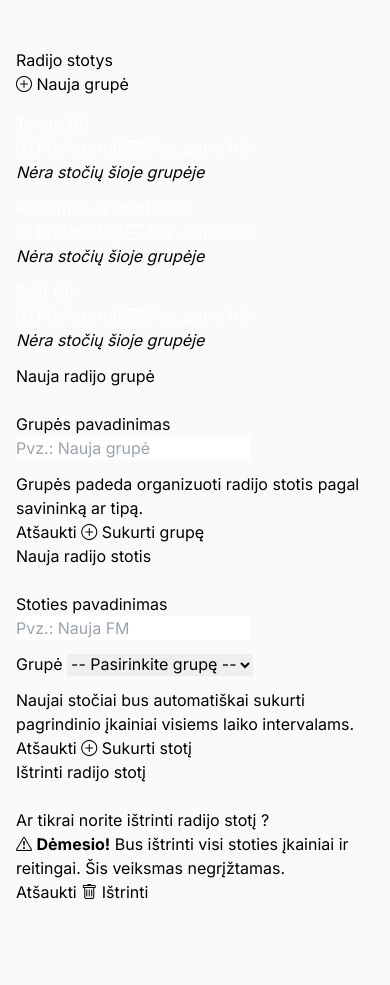
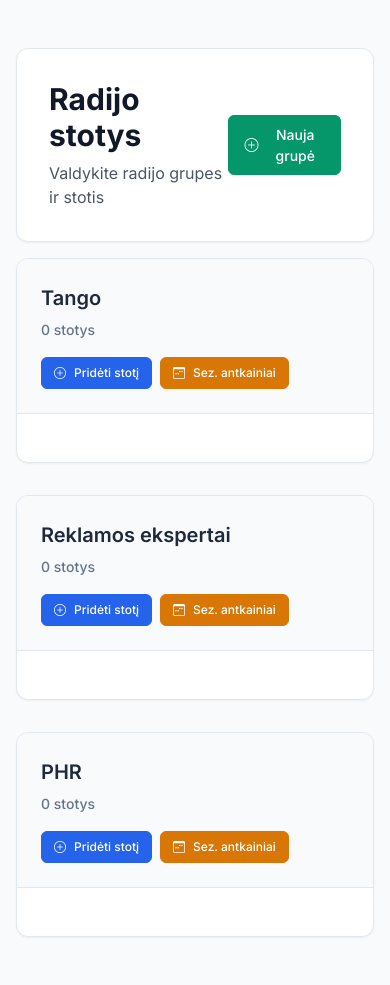
Before and after one commit to Vainius2002/radio-planning, a Flask app: page /stations in a window 390 px wide. Shown: the part 64-1049 px from the top of the page. Before the commit the page ends 963 px from the top, so only its background shows below. Run offline with Flask 3, Linux system fonts and the light colour scheme; some libraries are stand-ins or nearby versions.

Commit message:
Added style to /stations

```diff
--- a/app/templates/stations.html
+++ b/app/templates/stations.html
@@ -3,232 +3,376 @@
 {% block title %}Radijo stotys - Radio Planning{% endblock %}
 
 {% block content %}
-<div class="row">
-    <div class="col-12">
-        <div class="d-flex justify-content-between align-items-center mb-4">
-            <h1>Radijo stotys</h1>
+<div class="container-fluid p-0">
+    <!-- Page Header -->
+    <div class="dashboard-header mb-4">
+        <div class="header-content">
+            <div class="flex justify-between items-center">
                 <div>
-                <button class="btn btn-success" data-bs-toggle="modal" data-bs-target="#addGroupModal">
-                    <i class="bi bi-plus-circle"></i> Nauja grupė
+                    <h1 class="text-3xl font-bold text-gray-900 mb-2">Radijo stotys</h1>
+                    <p class="text-gray-600">Valdykite radijo grupes ir stotis</p>
+                </div>
+                <button class="btn-professional btn-success" disabled>
+                    <i class="bi bi-plus-circle"></i>
+                    <span>Nauja grupė</span>
                 </button>
             </div>
         </div>
     </div>
+
+    <!-- Groups Grid -->
+    {% if groups %}
+    <div class="groups-grid">
+        {% for group in groups %}
+        <div class="group-card">
+            <div class="group-header">
+                <div class="group-title">
+                    <h3>{{ group.name }}</h3>
+                    <span class="group-count">{{ group.stations.count() }} stotys</span>
                 </div>
-
-<div class="row">
-    {% for group in groups %}
-    <div class="col-md-4 mb-3">
-        <div class="card">
-            <div class="card-header bg-primary text-white">
-                <div class="d-flex justify-content-between align-items-center">
-                    <h5 class="mb-0">{{ group.name }} ({{ group.stations.count() }})</h5>
-                    <div class="btn-group">
-                        <button class="btn btn-light btn-sm add-station-to-group"
-                                data-group-id="{{ group.id }}"
-                                data-group-name="{{ group.name }}">
-                            <i class="bi bi-plus-circle"></i> Pridėti stotį
+                <div class="group-actions">
+                    <button class="btn-professional btn-primary btn-sm " disabled>
+                        <i class="bi bi-plus-circle"></i>
+                        <span>Pridėti stotį</span>
                     </button>
                     <a href="{{ url_for('main.group_seasonal_adjustments', group_id=group.id) }}"
-                           class="btn btn-warning btn-sm"
+                       class="btn-professional btn-warning btn-sm"
                        title="Sez. antkainiai">
-                            <i class="bi bi-calendar3-week"></i> Sez. antkainiai
+                        <i class="bi bi-calendar3-week"></i>
+                        <span>Sez. antkainiai</span>
                     </a>
                 </div>
             </div>
+
+            <div class="stations-container">
+                {% if group.stations %}
+                    {% for station in group.stations %}
+                    <div class="station-item">
+                        <div class="station-info">
+                            <h4 class="station-name">{{ station.name }}</h4>
                         </div>
-            <div class="card-body">
-                <ul class="list-group list-group-flush">
-                    {% for station in group.stations %}
-                    <li class="list-group-item d-flex justify-content-between align-items-center">
-                        {{ station.name }}
-                        <div class="btn-group btn-group-sm">
+                        <div class="station-actions">
                             <a href="{{ url_for('main.station_prices', station_id=station.id) }}"
-                               class="btn btn-outline-info btn-sm" title="Peržiūrėti reitingus">
-                                Reitingai
+                               class="btn-professional btn-info btn-sm" title="Peržiūrėti reitingus">
+                                <i class="bi bi-bar-chart"></i>
+                                <span>Reitingai</span>
                             </a>
                             <a href="{{ url_for('main.station_pricing', station_id=station.id) }}"
-                               class="btn btn-outline-success btn-sm" title="Peržiūrėti įkainius">
-                                Įkainiai
+                               class="btn-professional btn-success btn-sm" title="Peržiūrėti įkainius">
+                                <i class="bi bi-currency-euro"></i>
+                                <span>Įkainiai</span>
                             </a>
-                            <button class="btn btn-outline-danger btn-sm delete-station"
-                                    data-station-id="{{ station.id }}"
-                                    data-station-name="{{ station.name }}"
-                                    title="Ištrinti stotį">
+                            <button class="btn-professional btn-danger btn-sm " disabled>
                                 <i class="bi bi-trash"></i>
                             </button>
                         </div>
-                    </li>
+                    </div>
+                    {% endfor %}
                 {% else %}
-                    <li class="list-group-item text-muted">
-                        <em>Nėra stočių šioje grupėje</em>
-                    </li>
-                    {% endfor %}
-                </ul>
+                    <div class="empty-stations">
+                        <div class="empty-icon">
+                            <i class="bi bi-broadcast"></i>
                         </div>
+                        <p>Nėra stočių šioje grupėje</p>
                     </div>
-    </div>
-    {% else %}
-    <div class="col-12">
-        <div class="alert alert-info">
-            <i class="bi bi-info-circle"></i>
-            Nėra sukurtų radijo grupių. Sukurkite pirmą grupę ir pradėkite pridėti radijo stotis.
+                {% endif %}
             </div>
         </div>
         {% endfor %}
     </div>
-
-<!-- Add Group Modal -->
-<div class="modal fade" id="addGroupModal" tabindex="-1">
-    <div class="modal-dialog">
-        <div class="modal-content">
-            <div class="modal-header">
-                <h5 class="modal-title">Nauja radijo grupė</h5>
-                <button type="button" class="btn-close" data-bs-dismiss="modal"></button>
+    {% else %}
+    <div class="empty-state">
+        <div class="empty-icon">
+            <i class="bi bi-people"></i>
         </div>
-            <form action="{{ url_for('main.add_group') }}" method="POST">
-                <div class="modal-body">
-                    <div class="mb-3">
-                        <label for="group_name" class="form-label">Grupės pavadinimas</label>
-                        <input type="text" class="form-control" id="group_name" name="group_name"
-                               placeholder="Pvz.: Nauja grupė" required>
-                    </div>
-                    <div class="text-muted small">
-                        Grupės padeda organizuoti radijo stotis pagal savininką ar tipą.
-                    </div>
-                </div>
-                <div class="modal-footer">
-                    <button type="button" class="btn btn-secondary" data-bs-dismiss="modal">Atšaukti</button>
-                    <button type="submit" class="btn btn-success">
-                        <i class="bi bi-plus-circle"></i> Sukurti grupę
+        <div class="empty-content">
+            <h4>Nėra sukurtų radijo grupių</h4>
+            <p>Sukurkite pirmą grupę ir pradėkite pridėti radijo stotis</p>
+            <div class="mt-4">
+                <button class="btn-professional btn-success" disabled>
+                    <i class="bi bi-plus-circle"></i>
+                    <span>Sukurti pirmą grupę</span>
                 </button>
-                </div>
-            </form>
             </div>
         </div>
     </div>
-
-<!-- Add Station Modal -->
-<div class="modal fade" id="addStationModal" tabindex="-1">
-    <div class="modal-dialog">
-        <div class="modal-content">
-            <div class="modal-header">
-                <h5 class="modal-title">Nauja radijo stotis</h5>
-                <button type="button" class="btn-close" data-bs-dismiss="modal"></button>
-            </div>
-            <form action="{{ url_for('main.add_station') }}" method="POST">
-                <div class="modal-body">
-                    <div class="mb-3">
-                        <label for="station_name" class="form-label">Stoties pavadinimas</label>
-                        <input type="text" class="form-control" id="station_name" name="station_name"
-                               placeholder="Pvz.: Nauja FM" required>
-                    </div>
-                    <div class="mb-3" id="group_selection_div">
-                        <label for="group_id" class="form-label">Grupė</label>
-                        <select class="form-select" id="group_id" name="group_id" required>
-                            <option value="">-- Pasirinkite grupę --</option>
-                            {% for group in groups %}
-                            <option value="{{ group.id }}">{{ group.name }}</option>
-                            {% endfor %}
-                        </select>
-                    </div>
-                    <input type="hidden" id="selected_group_id" name="selected_group_id" value="">
-                    {% if not groups %}
-                    <div class="alert alert-warning">
-                        <i class="bi bi-exclamation-triangle"></i>
-                        Pirmiausia sukurkite bent vieną radijo grupę.
-                    </div>
     {% endif %}
-                    <div class="text-muted small">
-                        Naujai stočiai bus automatiškai sukurti pagrindinio įkainiai visiems laiko intervalams.
-                    </div>
-                </div>
-                <div class="modal-footer">
-                    <button type="button" class="btn btn-secondary" data-bs-dismiss="modal">Atšaukti</button>
-                    <button type="submit" class="btn btn-primary" {{ 'disabled' if not groups }}>
-                        <i class="bi bi-plus-circle"></i> Sukurti stotį
-                    </button>
-                </div>
-            </form>
-        </div>
-    </div>
 </div>
 
-<!-- Delete Confirmation Modal -->
-<div class="modal fade" id="deleteStationModal" tabindex="-1">
-    <div class="modal-dialog">
-        <div class="modal-content">
-            <div class="modal-header">
-                <h5 class="modal-title">Ištrinti radijo stotį</h5>
-                <button type="button" class="btn-close" data-bs-dismiss="modal"></button>
-            </div>
-            <div class="modal-body">
-                <p>Ar tikrai norite ištrinti radijo stotį <strong id="deleteStationName"></strong>?</p>
-                <div class="alert alert-warning">
-                    <i class="bi bi-exclamation-triangle"></i>
-                    <strong>Dėmesio!</strong> Bus ištrinti visi stoties įkainiai ir reitingai.
-                    Šis veiksmas negrįžtamas.
-                </div>
-            </div>
-            <div class="modal-footer">
-                <button type="button" class="btn btn-secondary" data-bs-dismiss="modal">Atšaukti</button>
-                <form id="deleteStationForm" method="POST" style="display: inline;">
-                    <button type="submit" class="btn btn-danger">
-                        <i class="bi bi-trash"></i> Ištrinti
-                    </button>
-                </form>
-            </div>
-        </div>
-    </div>
-</div>
+{% endblock %}
+
+{% block extra_css %}
+<style>
+/* Professional Styling - Same as dashboard */
+:root {
+    --primary-color: #2563eb;
+    --success-color: #059669;
+    --info-color: #0891b2;
+    --warning-color: #d97706;
+    --danger-color: #dc2626;
+    --background-light: #f8fafc;
+    --background-white: #ffffff;
+    --text-primary: #1e293b;
+    --text-secondary: #64748b;
+    --text-muted: #94a3b8;
+    --border-color: #e2e8f0;
+    --border-light: #f1f5f9;
+    --shadow-sm: 0 1px 2px 0 rgb(0 0 0 / 0.05);
+    --shadow-md: 0 4px 6px -1px rgb(0 0 0 / 0.1), 0 2px 4px -2px rgb(0 0 0 / 0.1);
+    --shadow-lg: 0 10px 15px -3px rgb(0 0 0 / 0.1), 0 4px 6px -4px rgb(0 0 0 / 0.1);
+    --radius-sm: 6px;
+    --radius-md: 8px;
+    --radius-lg: 12px;
+}
+
+/* Dashboard Header */
+.dashboard-header {
+    background: var(--background-white);
+    border: 1px solid var(--border-color);
+    border-radius: var(--radius-lg);
+    box-shadow: var(--shadow-sm);
+    padding: 2rem;
+    margin-bottom: 2rem;
+}
+
+/* Professional Buttons */
+.btn-professional {
+    display: inline-flex;
+    align-items: center;
+    gap: 0.5rem;
+    padding: 0.5rem 1rem;
+    border-radius: var(--radius-sm);
+    font-size: 0.875rem;
+    font-weight: 500;
+    text-decoration: none;
+    border: 1px solid transparent;
+    transition: all 0.2s ease;
+    cursor: pointer;
+}
+
+.btn-professional.btn-sm {
+    padding: 0.375rem 0.75rem;
+    font-size: 0.75rem;
+}
+
+.btn-professional.btn-primary {
+    background: var(--primary-color);
+    color: white;
+    border-color: var(--primary-color);
+}
+
+.btn-professional.btn-success {
+    background: var(--success-color);
+    color: white;
+    border-color: var(--success-color);
+}
+
+.btn-professional.btn-info {
+    background: var(--info-color);
+    color: white;
+    border-color: var(--info-color);
+}
+
+.btn-professional.btn-warning {
+    background: var(--warning-color);
+    color: white;
+    border-color: var(--warning-color);
+}
+
+.btn-professional.btn-danger {
+    background: var(--danger-color);
+    color: white;
+    border-color: var(--danger-color);
+}
+
+.btn-professional:hover {
+    transform: translateY(-1px);
+    box-shadow: var(--shadow-md);
+    opacity: 0.9;
+}
+
+/* Groups Grid */
+.groups-grid {
+    display: grid;
+    grid-template-columns: repeat(auto-fill, minmax(400px, 1fr));
+    gap: 2rem;
+}
+
+.group-card {
+    background: var(--background-white);
+    border: 1px solid var(--border-color);
+    border-radius: var(--radius-lg);
+    box-shadow: var(--shadow-sm);
+    overflow: hidden;
+    transition: all 0.2s ease;
+}
+
+.group-card:hover {
+    box-shadow: var(--shadow-md);
+    transform: translateY(-2px);
+}
+
+.group-header {
+    background: var(--background-light);
+    border-bottom: 1px solid var(--border-color);
+    padding: 1.5rem;
+    display: flex;
+    justify-content: space-between;
+    align-items: center;
+    flex-wrap: wrap;
+    gap: 1rem;
+}
+
+.group-title h3 {
+    font-size: 1.25rem;
+    font-weight: 600;
+    color: var(--text-primary);
+    margin: 0 0 0.25rem 0;
+}
+
+.group-count {
+    color: var(--text-secondary);
+    font-size: 0.875rem;
+    font-weight: 500;
+}
+
+.group-actions {
+    display: flex;
+    gap: 0.5rem;
+    flex-wrap: wrap;
+}
+
+.stations-container {
+    padding: 1.5rem;
+}
+
+.station-item {
+    display: flex;
+    justify-content: space-between;
+    align-items: center;
+    padding: 1rem 0;
+    border-bottom: 1px solid var(--border-light);
+    transition: all 0.2s ease;
+}
+
+.station-item:last-child {
+    border-bottom: none;
+}
+
+.station-item:hover {
+    background: var(--background-light);
+    margin: 0 -1.5rem;
+    padding-left: 1.5rem;
+    padding-right: 1.5rem;
+    border-radius: var(--radius-sm);
+}
+
+.station-name {
+    font-size: 1rem;
+    font-weight: 500;
+    color: var(--text-primary);
+    margin: 0;
+}
+
+.station-actions {
+    display: flex;
+    gap: 0.5rem;
+    flex-wrap: wrap;
+}
+
+.empty-stations {
+    display: flex;
+    flex-direction: column;
+    align-items: center;
+    justify-content: center;
+    padding: 2rem;
+    text-align: center;
+}
+
+.empty-stations .empty-icon {
+    width: 3rem;
+    height: 3rem;
+    border-radius: 50%;
+    background: var(--background-light);
+    display: flex;
+    align-items: center;
+    justify-content: center;
+    margin-bottom: 1rem;
+}
+
+.empty-stations .empty-icon i {
+    font-size: 1.5rem;
+    color: var(--text-muted);
+}
+
+.empty-stations p {
+    color: var(--text-muted);
+    margin: 0;
+    font-style: italic;
+}
+
+/* Empty States */
+.empty-state {
+    display: flex;
+    flex-direction: column;
+    align-items: center;
+    justify-content: center;
+    padding: 4rem 2rem;
+    text-align: center;
+}
+
+.empty-icon {
+    width: 4rem;
+    height: 4rem;
+    border-radius: 50%;
+    background: var(--background-light);
+    display: flex;
+    align-items: center;
+    justify-content: center;
+    margin-bottom: 1rem;
+}
+
+.empty-icon i {
+    font-size: 2rem;
+    color: var(--text-muted);
+}
+
+.empty-content h4 {
+    color: var(--text-primary);
+    font-size: 1.125rem;
+    font-weight: 600;
+    margin: 0 0 0.5rem 0;
+}
+
+.empty-content p {
+    color: var(--text-muted);
+    margin: 0;
+}
+
+/* Responsive adjustments */
+@media (max-width: 768px) {
+    .groups-grid {
+        grid-template-columns: 1fr;
+    }
+
+    .group-header {
+        flex-direction: column;
+        align-items: flex-start;
+    }
+
+    .station-item {
+        flex-direction: column;
+        align-items: flex-start;
+        gap: 1rem;
+    }
+
+    .station-actions {
+        width: 100%;
+        justify-content: flex-start;
+    }
+}
+</style>
 {% endblock %}
 
 {% block extra_js %}
-<script>
-$(document).ready(function() {
-    console.log('JavaScript loaded');
-
-    // Handle delete station clicks
-    $('.delete-station').click(function() {
-        const stationId = $(this).data('station-id');
-        const stationName = $(this).data('station-name');
-
-        $('#deleteStationName').text(stationName);
-        $('#deleteStationForm').attr('action', '/stations/' + stationId + '/delete');
-
-        $('#deleteStationModal').modal('show');
-    });
-
-    // Handle add station to group clicks
-    $('.add-station-to-group').click(function() {
-        console.log('Add station button clicked');
-        const groupId = $(this).data('group-id');
-        const groupName = $(this).data('group-name');
-        console.log('Group ID:', groupId, 'Group Name:', groupName);
-
-        // Hide group selection dropdown and use hidden field
-        $('#group_selection_div').hide();
-        $('#group_id').removeAttr('name').removeAttr('required'); // Remove name and required from select
-        $('#selected_group_id').attr('name', 'group_id').val(groupId); // Add name to hidden field
-
-        // Update modal title to show which group
-        $('#addStationModal .modal-title').text('Nauja stotis - ' + groupName);
-
-        $('#addStationModal').modal('show');
-    });
-
-    // Reset modal when it's closed
-    $('#addStationModal').on('hidden.bs.modal', function() {
-        console.log('Modal closed, resetting');
-        // Show group selection dropdown again
-        $('#group_selection_div').show();
-        $('#selected_group_id').removeAttr('name').val(''); // Remove name from hidden field
-        $('#group_id').attr('name', 'group_id').attr('required', 'required').val(''); // Add name and required back to select
-        // Reset modal title
-        $('#addStationModal .modal-title').text('Nauja radijo stotis');
-        // Clear station name
-        $('#station_name').val('');
-    });
-});
-</script>
 {% endblock %}
```
Lines whose indentation alone changed are shown as unchanged.
